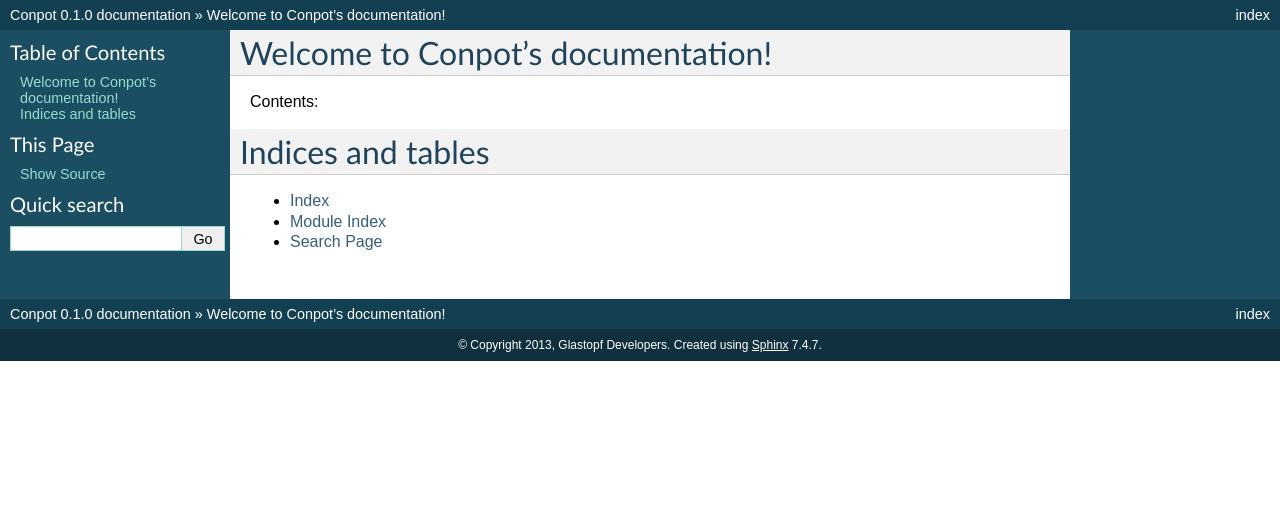
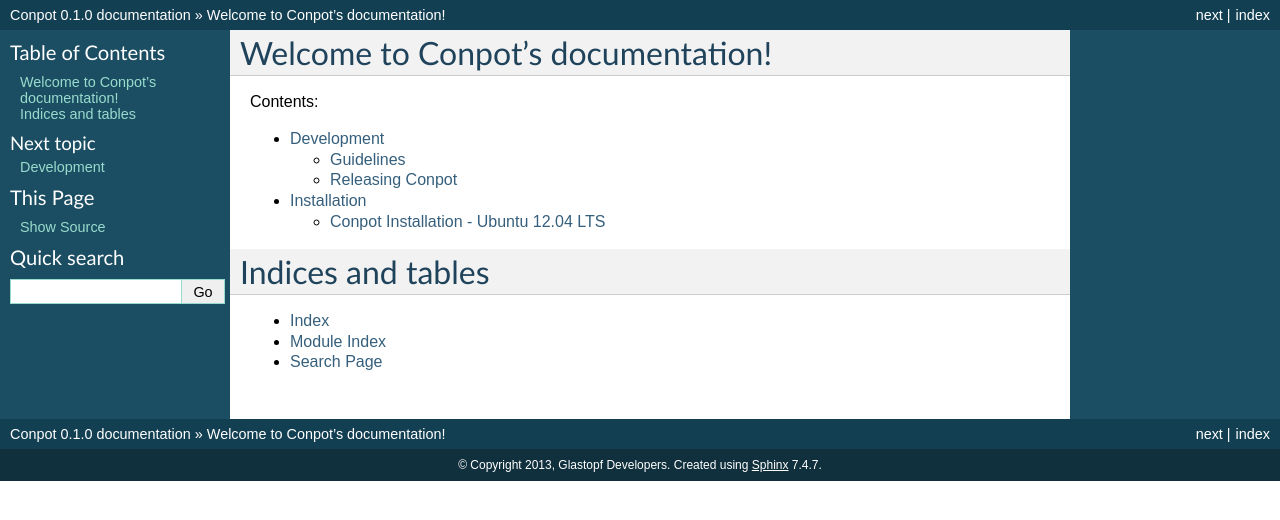
Before and after one commit to logictitans/PLC-conpot, a Sphinx documentation site: the page built from docs/source/index.rst, in a window 1280 px wide. Shown: the top 520 px of the page. Built offline with Sphinx 7.4.7, drawn with Linux system fonts in a browser that asks for light colours.

Commit message:
Installation and development content added

```diff
--- /dev/null
+++ b/docs/source/development/index.rst
@@ -0,0 +1,11 @@
+.. Development chapter frontpage
+
+Development
+===========
+
+Basics on how to develop Conpot
+
+.. toctree::
+
+    guidelines
+    releasing
--- a/docs/source/index.rst
+++ b/docs/source/index.rst
@@ -11,6 +11,8 @@ Contents:
 .. toctree::
    :maxdepth: 2
 
+   development/index
+   installation/index
 
 
 Indices and tables
--- /dev/null
+++ b/docs/source/installation/installation_ubuntu.rst
@@ -0,0 +1,9 @@
+Conpot Installation - Ubuntu 12.04 LTS
+--------------------------------------
+
+
+
+Prerequisites
+=============
+
+Install the dependencies::
```
Also changed, not shown: docs/source/development/guidelines.rst (added, +23 -0 lines), docs/source/development/releasing.rst (added, +34 -0 lines), docs/source/installation/index.rst (added, +10 -0 lines).
